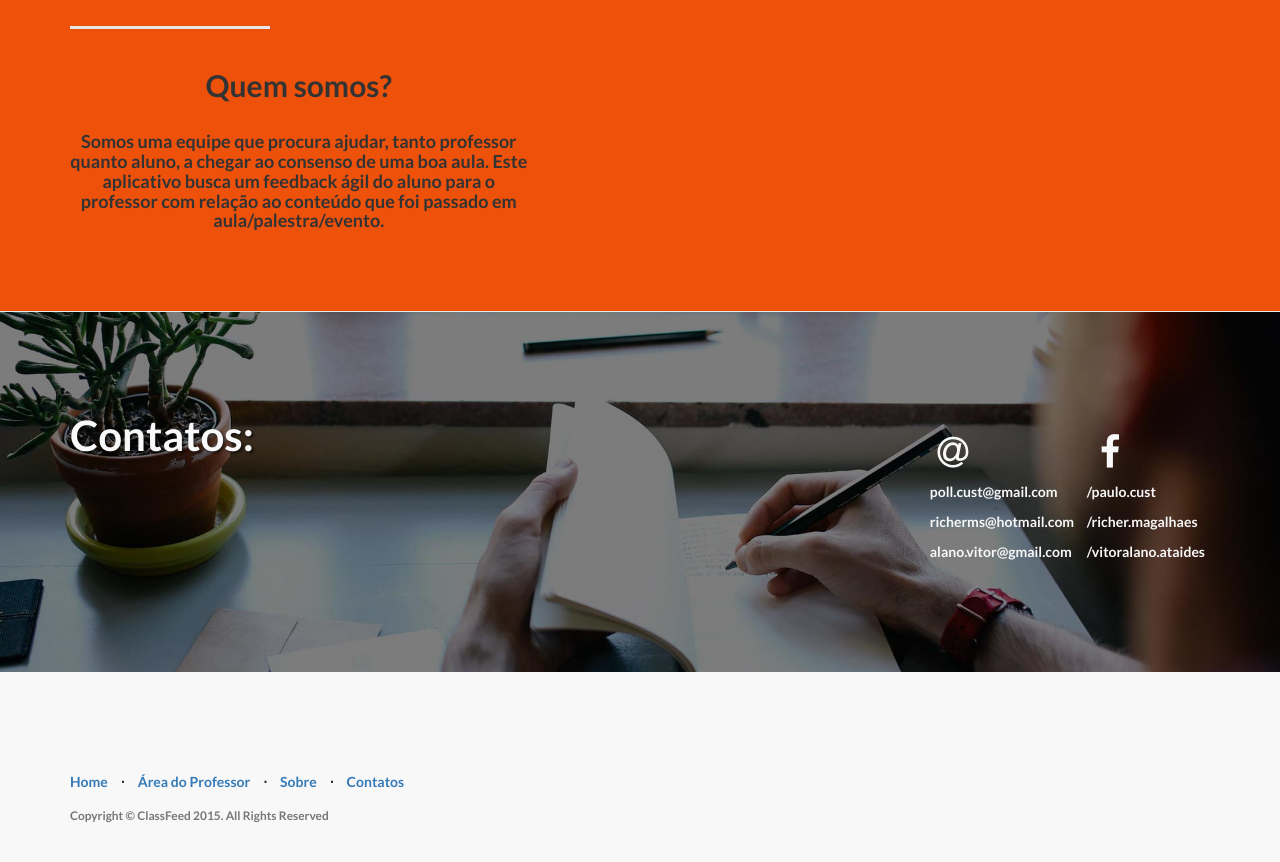
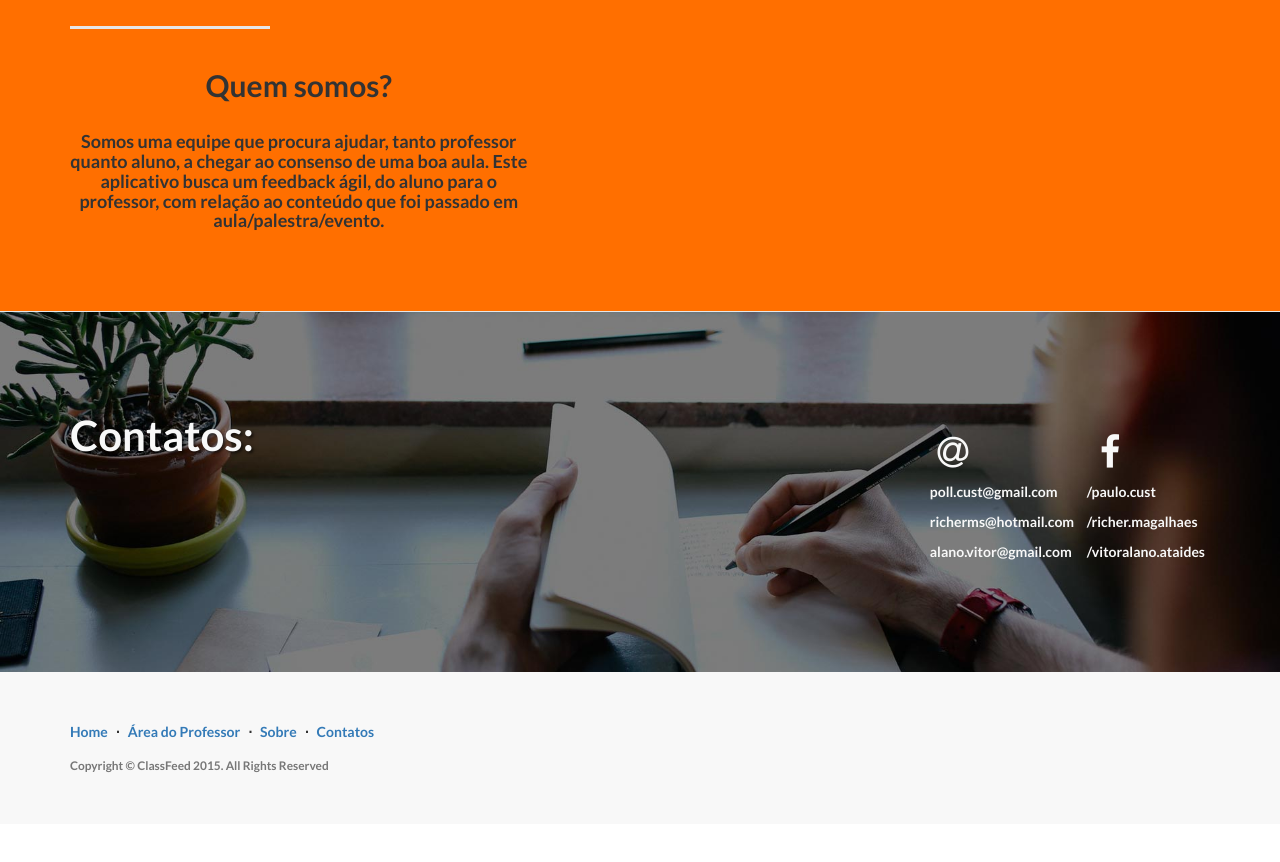
Before and after one commit to richerms/classfeedlanding, a plain HTML site: page index.html in a window 1280 px wide. Shown: the part 1200-2062 px from the top of the page. After the commit the page ends 2024 px from the top, so only its background shows below. Drawn offline with Linux system fonts and the light colour scheme.

Commit message:
some fixes

```diff
--- a/index.html
+++ b/index.html
@@ -100,7 +100,7 @@
         <!-- Page Content -->
 
     	<a  name="teacher"></a>
-        <div class="content-section-a">
+        <div class="content-section-a" style="padding-bottom: 0px;">
 
             <div class="container">
                 <div class="row">
@@ -124,14 +124,14 @@
 
                 <a  name="about"></a>
 
-            <div class="content-section-b">
+            <div class="content-section-b" style="background-color: #ff6f00">
                 <div class="container">
                 <div class="row">
                     <div align="center" class="col-lg-5 col-sm-6">
                         <hr class="section-heading-spacer">
                         <div class="clearfix"></div>
                         <h2 class="section-heading">Quem somos?</h2>
-                        <h4 class="section-heading">Somos uma equipe que procura ajudar, tanto professor quanto aluno, a chegar ao consenso de uma boa aula. Este aplicativo busca um feedback ágil do aluno para o professor com relação ao conteúdo que foi passado em aula/palestra/evento.</h4>
+                        <h4 class="section-heading">Somos uma equipe que procura ajudar, tanto professor quanto aluno, a chegar ao consenso de uma boa aula. Este aplicativo busca um feedback ágil, do aluno para o professor, com relação ao conteúdo que foi passado em aula/palestra/evento.</h4>
                     </div>
                     <div class="col-lg-5 col-lg-offset-2 col-sm-6">
                     </div>
@@ -185,15 +185,15 @@
                         <li>
                             <a href="#home">Home</a>
                         </li>
-                        <li class="footer-menu-divider">&sdot;</li>
+                        <li class="footer-menu-divider" style="padding-left:0px;padding-right:0px">&sdot;</li>
                         <li>
                             <a href="#teacher">Área do Professor</a>
                         </li>
-                        <li class="footer-menu-divider">&sdot;</li>
+                        <li class="footer-menu-divider" style="padding-left:0px;padding-right:0px">&sdot;</li>
                         <li>
                             <a href="#about">Sobre</a>
                         </li>
-                        <li class="footer-menu-divider">&sdot;</li>
+                        <li class="footer-menu-divider" style="padding-left:0px;padding-right:0px">&sdot;</li>
                         <li>
                             <a href="#contact">Contatos</a>
                         </li>
```
